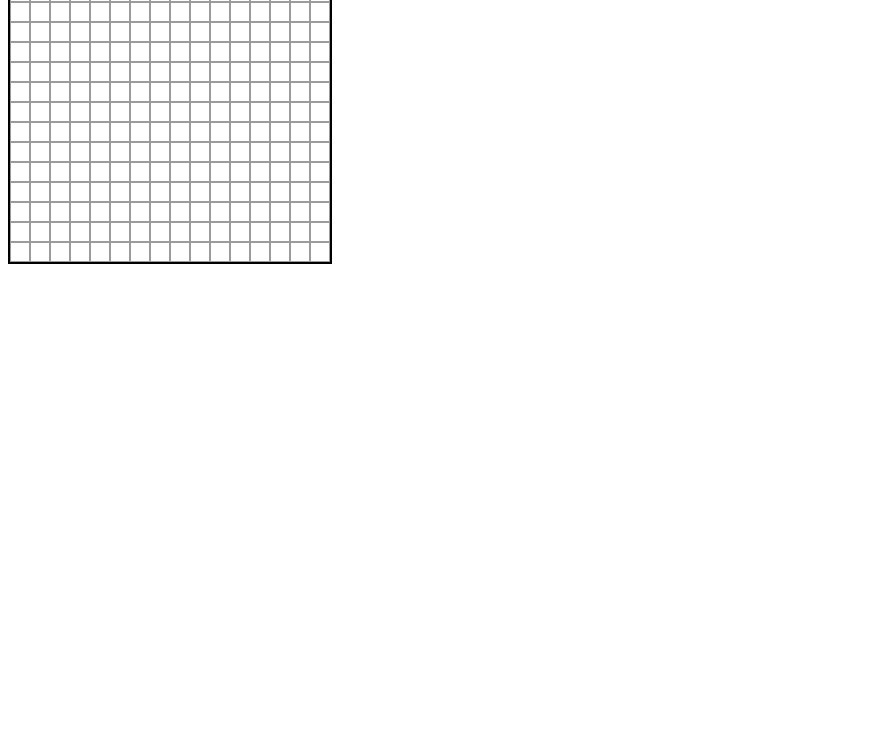
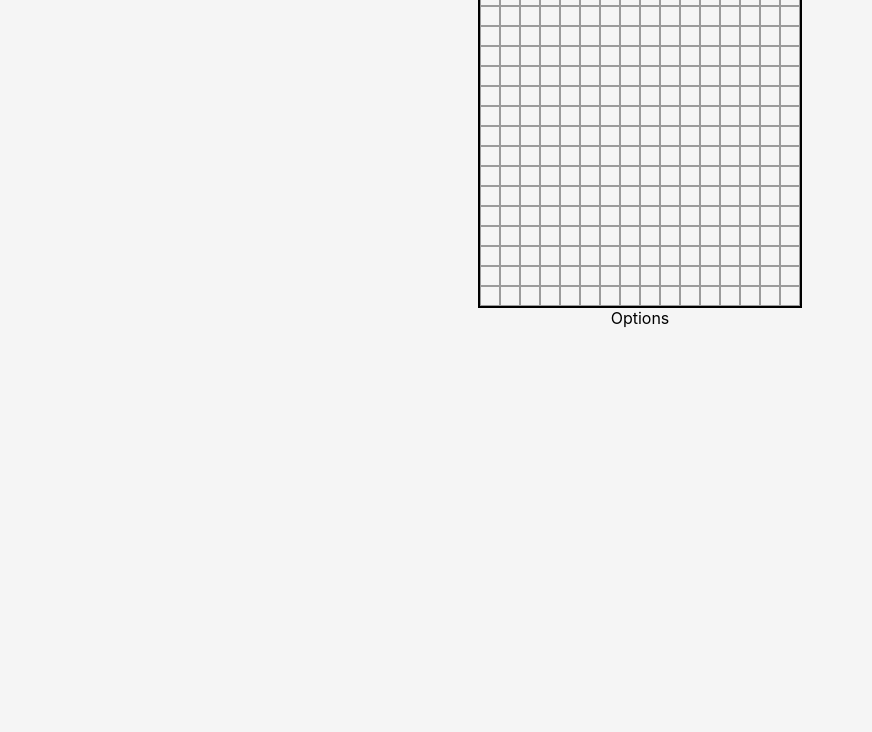
Before and after one commit to leanelys/Pixel-Art-Sketchpad, a plain HTML site: page index.html in a window 1280 px wide. Shown: the part 68-800 px from the top of the page, without its empty margins (0-872 px from the left). Drawn offline with Linux system fonts and the light colour scheme.

Commit message:
Added minimal styling
Aligned items to the center and changed the background color to an off-white.

```diff
--- a/index.html
+++ b/index.html
@@ -8,9 +8,10 @@
   <title>Pixel Art Sketchpad</title>
 </head>
 <body>
-  <div class="title-container">
-    <!-- <div class="title">Pixel Art Sketchpad</h1> -->
+  <div class="main-container">
+  <div class="title">Pixel Art Sketchpad</div>
+  <div id="pixel-grid-container"></div>
+  <div id="options">Options</div>
   </div>
-  <div id="pixel-grid-container"></div>
 </body>
 </html>
--- a/style.css
+++ b/style.css
@@ -2,6 +2,17 @@
   font-family: Inter, Tahoma, Roboto, Verdana, Arial, sans-serif;
   /* margin: 0;
   padding: 0; */
+}
+
+body {
+  background-color: #F5F5F5;
+}
+
+.main-container {
+  display: flex;
+  flex-direction: column;
+  align-items: center;
+  justify-content: center;
 }
 
 .title {
```
